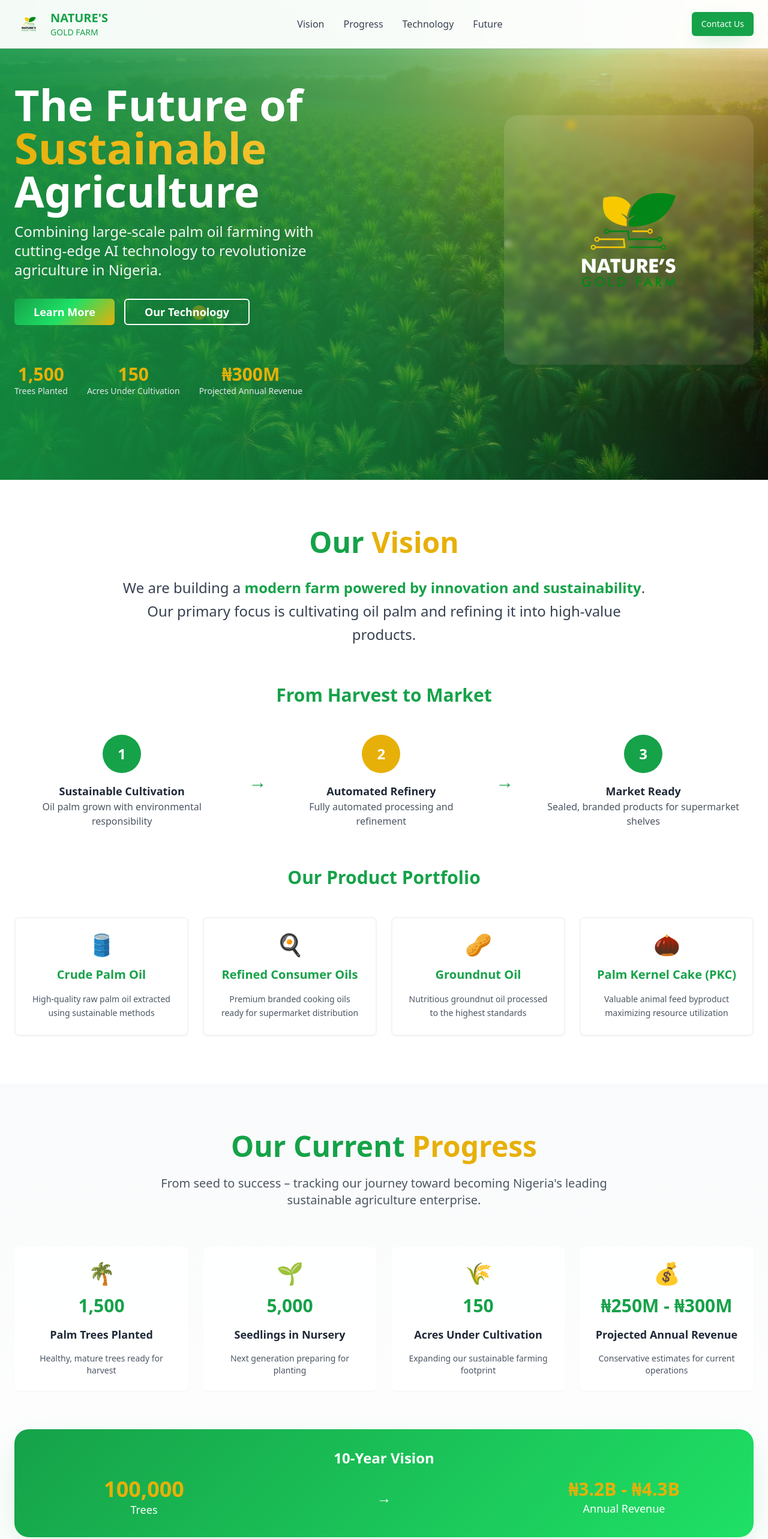
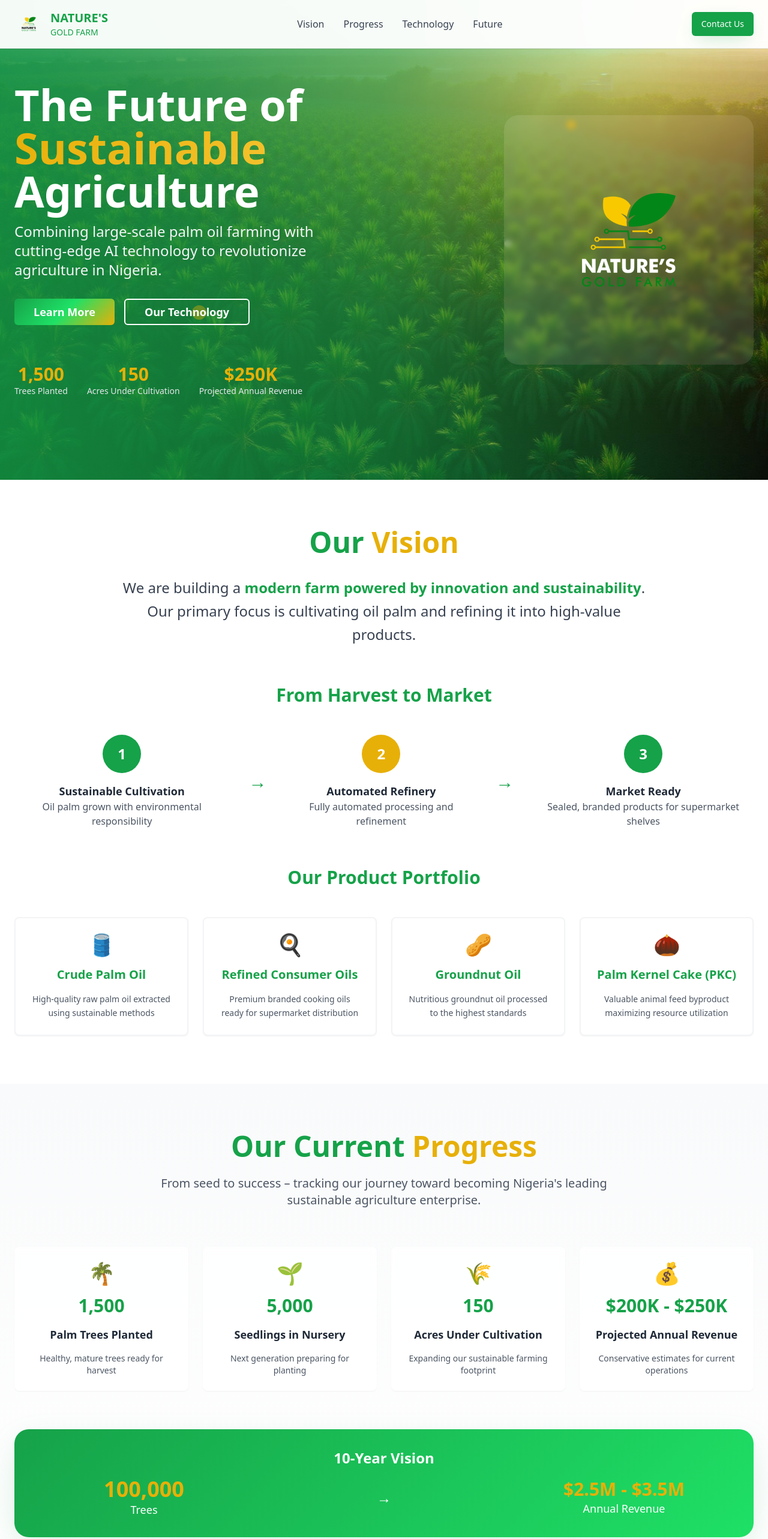
Before and after one commit to natures-gold/palm-agro-innovate, a React (Vite) app: page / in a window 1280 px wide. Shown: the top 2566 px of the page at 60% size. Built offline with nearby package versions, Linux system fonts and the light colour scheme; the HTML template or start-up script is replaced by a standard one.

Commit message:
Update revenue currency

```diff
--- a/src/components/Hero.tsx
+++ b/src/components/Hero.tsx
@@ -53,7 +53,7 @@ const Hero = () => {
                 <div className="text-sm text-gray-200">Acres Under Cultivation</div>
               </div>
               <div className="text-center">
-                <div className="text-3xl font-bold text-farm-yellow">₦300M</div>
+                <div className="text-3xl font-bold text-farm-yellow">$250K</div>
                 <div className="text-sm text-gray-200">Projected Annual Revenue</div>
               </div>
             </div>
--- a/src/components/ProgressSection.tsx
+++ b/src/components/ProgressSection.tsx
@@ -21,7 +21,7 @@ const ProgressSection = () => {
       icon: "🌾"
     },
     {
-      number: "₦250M - ₦300M",
+      number: "$200K - $250K",
       label: "Projected Annual Revenue",
       description: "Conservative estimates for current operations",
       icon: "💰"
@@ -32,7 +32,7 @@ const ProgressSection = () => {
     {
       metric: "100,000",
       label: "Trees (10-year goal)",
-      revenue: "₦3.2B - ₦4.3B annually"
+      revenue: "$2.5M - $3.5M annually"
     }
   ];
 
@@ -75,7 +75,7 @@ const ProgressSection = () => {
             </div>
             <div className="text-2xl font-light">→</div>
             <div>
-              <div className="text-3xl font-bold text-farm-yellow">₦3.2B - ₦4.3B</div>
+              <div className="text-3xl font-bold text-farm-yellow">$2.5M - $3.5M</div>
               <div className="text-lg">Annual Revenue</div>
             </div>
           </div>
```
